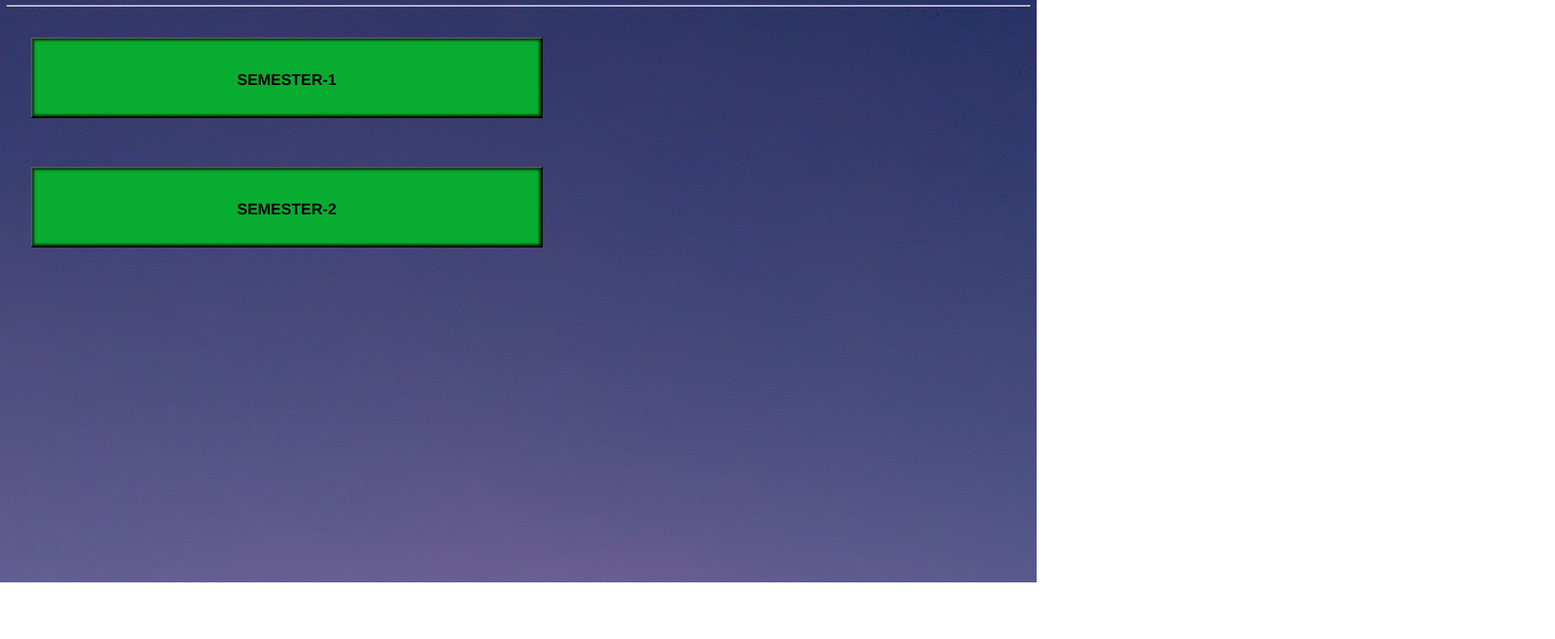
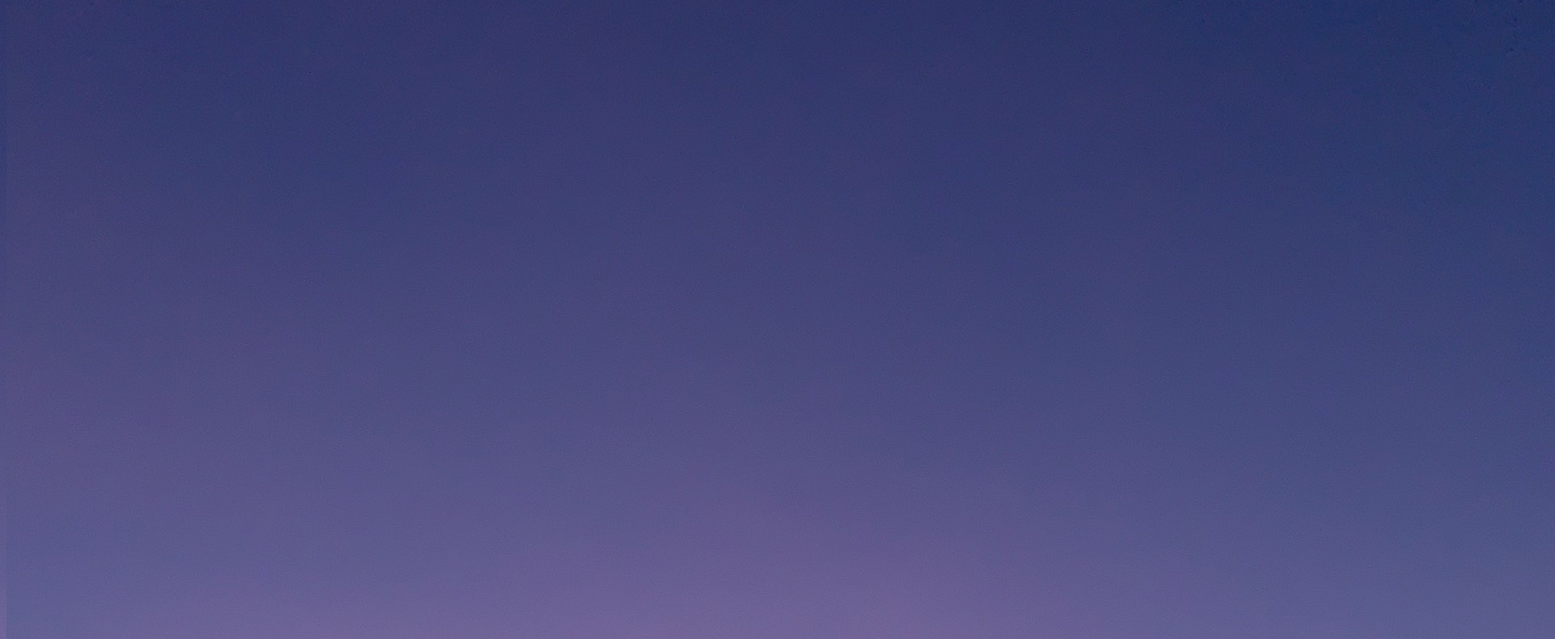
Before and after one commit to Priyanshu1011/VIT-C-Workspace, a plain HTML site: page index.html in a window 1280 px wide. Shown: the part 80-870 px from the top of the page at 81% size, 1920 px wide, since content can reach past the window. Before the commit the page ends 800 px from the top, so only its background shows below. Drawn offline with Linux system fonts and the light colour scheme.

Commit message:
Update index.html

```diff
--- a/index.html
+++ b/index.html
@@ -10,7 +10,7 @@
 </head>
 
 <body>
-    <!-- <img src="/images/bg-gradient.jpg" alt=""> -->
+    <img src="images/bg-gradient.jpg" alt="">
     <header>
         <a href="index.html">
             <h1>VIT-C Workspace</h1>
```
